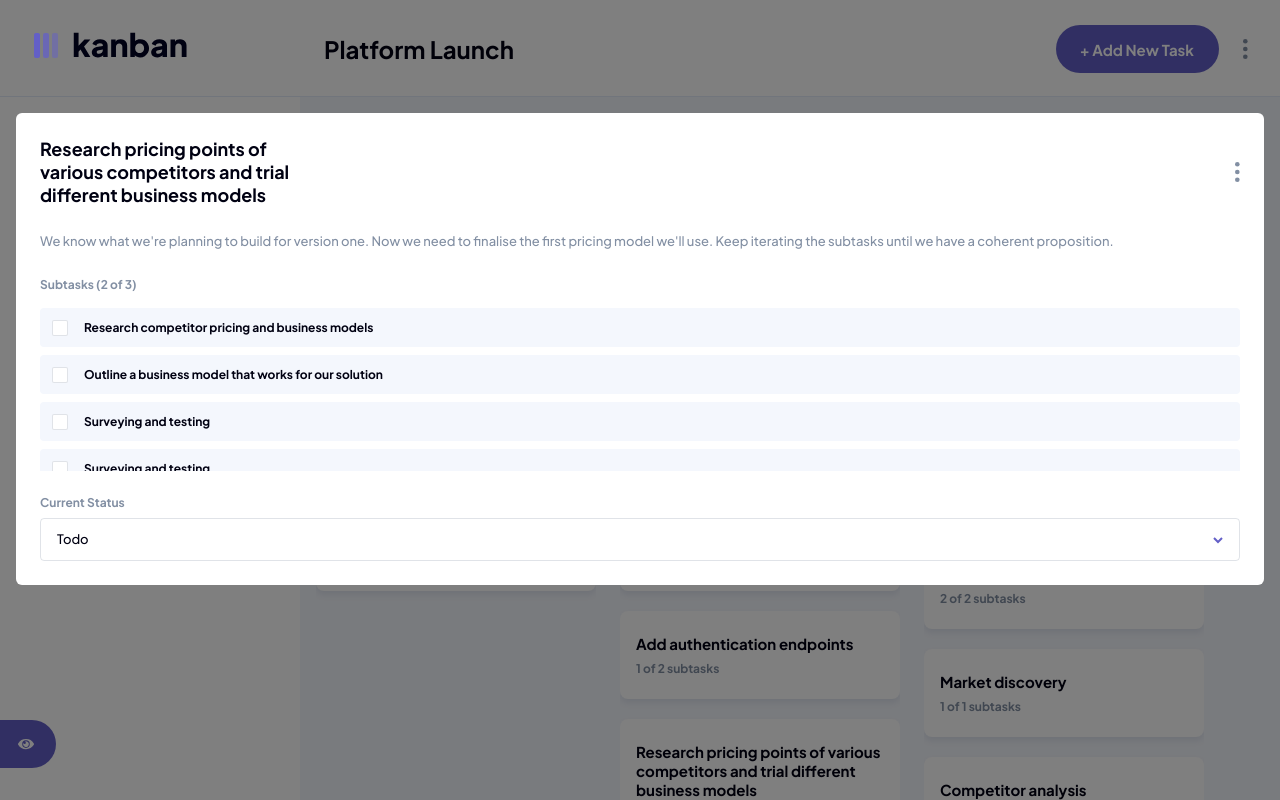
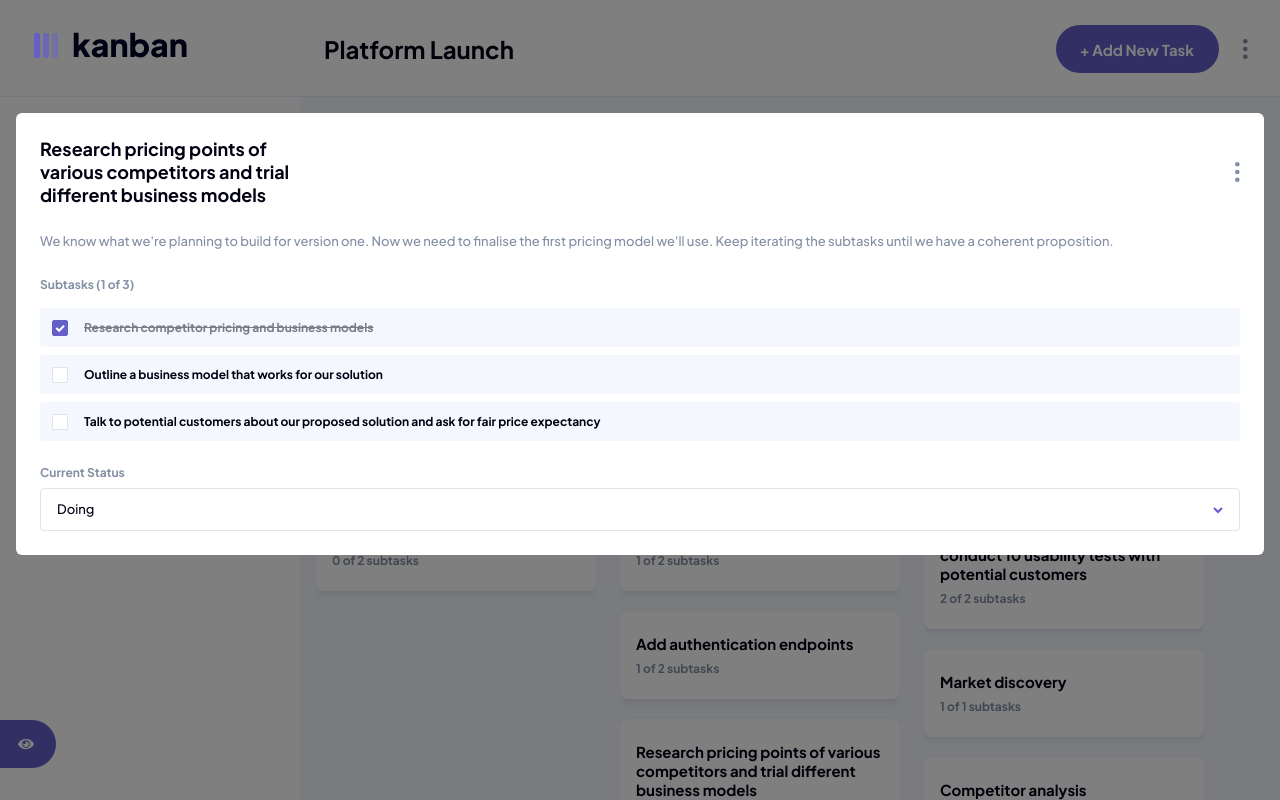
Before and after one commit to juandadev/kanban-board, a React (Create React App) app: page / in a window 1280 px wide. Both pictures are taken after a click on the element 760 px from the left and 782 px from the top of the page. Shown: the top 800 px of the page. Built offline with nearby package versions, Linux system fonts and the light colour scheme.

Commit message:
Displaying real data when selecting a task

```diff
--- a/src/components/DetailsPopUp/DetailsPopUp.jsx
+++ b/src/components/DetailsPopUp/DetailsPopUp.jsx
@@ -6,49 +6,61 @@ import Modal from '../Modal/Modal';
 import Subtask from '../Subtask/Subtask';
 import s from './DetailsPopUp.module.scss';
 
-export default function DetailsPopUp({ isModalOpen, onModalClose }) {
+export default function DetailsPopUp({ isModalOpen, onModalClose, task = {} }) {
+  if (Object.keys(task).length !== 0) {
+    const optionsObject = () =>
+      task.columnNames?.map((name) => ({ label: name, value: name.toLowerCase() })) || [];
+
+    const renderSubTasks = () =>
+      task.subtasks?.map((subtask, id) => (
+        <Subtask key={`subtask-${subtask.title}`} id={id} defaultChecked={subtask.isCompleted}>
+          {subtask.title}
+        </Subtask>
+      ));
+
+    const completedSubtasks = () => {
+      const completed = task.subtasks?.filter((subtask) => subtask.isCompleted) || [];
+
+      return completed?.length || 0;
+    };
+
     return (
       <Modal isModalOpen={isModalOpen} onModalClose={onModalClose} className={s.modal}>
         <div className={s.modalInfo}>
           <span className={s.modalTitle}>
-          <span className={s.modalTitleText}>
-            Research pricing points of various competitors and trial different business models
-          </span>
+            <span className={s.modalTitleText}>{task.title}</span>
             <Icon icon="vertical-ellipsis" className={s.modalTitleIcon} />
           </span>
-        <span className={s.modalDescription}>
-          We know what we&apos;re planning to build for version one. Now we need to finalise the
-          first pricing model we&apos;ll use. Keep iterating the subtasks until we have a coherent
-          proposition.
-        </span>
+          {task.description && <span className={s.modalDescription}>{task.description}</span>}
         </div>
         <div className={s.modalSubtasks}>
-        <span className={s.modalLabel}>Subtasks (2 of 3)</span>
-        <div className={s.subtaskContainer}>
-          <Subtask id={1}>Research competitor pricing and business models</Subtask>
-          <Subtask id={2}>Outline a business model that works for our solution</Subtask>
-          <Subtask id={3}>Surveying and testing</Subtask>
-          <Subtask id={4}>Surveying and testing</Subtask>
-          <Subtask id={5}>Surveying and testing</Subtask>
-          <Subtask id={6}>Surveying and testing</Subtask>
-          <Subtask id={7}>Surveying and testing</Subtask>
-        </div>
+          <span className={s.modalLabel}>
+            Subtasks ({`${completedSubtasks()} of ${task.subtasks?.length || 0}`})
+          </span>
+          <div className={s.subtaskContainer}>{renderSubTasks()}</div>
         </div>
         <div className={s.modalStatus}>
-        <Dropdown
-          label="Current Status"
-          options={[
-            { label: 'Todo', value: 'todo' },
-            { label: 'Doing', value: 'doing' },
-            { label: 'Done', value: 'done' }
-          ]}
-        />
+          <Dropdown label="Current Status" options={optionsObject()} defaultOption={task.status} />
         </div>
       </Modal>
     );
   }
 
+  return null;
+}
+
 DetailsPopUp.propTypes = {
   isModalOpen: PropTypes.bool.isRequired,
-  onModalClose: PropTypes.func.isRequired
+  onModalClose: PropTypes.func.isRequired,
+  task: PropTypes.shape({
+    title: PropTypes.string,
+    description: PropTypes.string,
+    status: PropTypes.string,
+    subtasks: PropTypes.arrayOf(
+      PropTypes.shape({
+        title: PropTypes.string,
+        isCompleted: PropTypes.bool
+      })
+    )
+  })
 };
--- a/src/components/DetailsPopUp/DetailsPopUp.module.scss
+++ b/src/components/DetailsPopUp/DetailsPopUp.module.scss
@@ -43,6 +43,7 @@
   display: flex;
   flex-direction: column;
   gap: 0.8rem;
-  height: 16.3rem;
+  height: fit-content;
+  max-height: 16.3rem;
   overflow-y:auto;
 }
--- a/src/components/Dropdown/Dropdown.jsx
+++ b/src/components/Dropdown/Dropdown.jsx
@@ -1,14 +1,27 @@
-import React, { useRef, useState } from 'react';
+import React, { useEffect, useRef, useState } from 'react';
 import PropTypes from 'prop-types';
 import Icon from '../Icon/Icon';
 import useOnClickOutside from '../../hooks/useOnClickOutside';
 import s from './Dropdown.module.scss';
 
 export default function Dropdown(props) {
-  const { label = null, options, onChange = null, containerClassName = '' } = props;
+  const {
+    label = null,
+    options,
+    onChange = null,
+    containerClassName = '',
+    defaultOption = ''
+  } = props;
   const [dropdownClosed, setDropdownClosed] = useState(true);
   const [optionSelected, setOptionSelected] = useState(options[0]);
+  const getDefaultOption = options.filter((option) => option.label === defaultOption)[0];
   const ref = useRef();
+
+  useEffect(() => {
+    if (getDefaultOption.length !== 0) {
+      setOptionSelected(getDefaultOption);
+    }
+  }, []);
 
   useOnClickOutside([ref], () => {
     setDropdownClosed(true);
@@ -72,5 +85,6 @@ Dropdown.propTypes = {
     })
   ).isRequired,
   onChange: PropTypes.func,
-  containerClassName: PropTypes.string
+  containerClassName: PropTypes.string,
+  defaultOption: PropTypes.string
 };
--- a/src/components/Main/Main.jsx
+++ b/src/components/Main/Main.jsx
@@ -1,19 +1,24 @@
 import React, { memo, useState } from 'react';
 import PropTypes from 'prop-types';
 import Button from '../Button/Button';
+import DetailsPopUp from '../DetailsPopUp/DetailsPopUp';
 import s from './Main.module.scss';
-import DetailsPopUp from '../DetailsPopUp/DetailsPopUp';
 
 const Main = ({ containerClassName, activeBoard }) => {
   const { name, columns } = activeBoard;
   const [isDetailsModalOpen, setIsDetailsModalOpen] = useState(false);
+  const [activeTask, setActiveTask] = useState({});
 
-  const handleDetailsModal = () => {
+  const handleDetailsModal = (task, columnNames) => {
+    const newTaskObject = { ...task, columnNames };
+
     setIsDetailsModalOpen((state) => !state);
+    setActiveTask(newTaskObject);
   };
 
   const renderTasks = (tasks) => {
     const subtaskList = tasks.map((task) => task.subtasks);
+    const columnNames = columns.map((column) => column.name);
     const completedSubtasks = (index) =>
       subtaskList[index].filter((subtask) => subtask.isCompleted);
 
@@ -21,7 +26,7 @@ const Main = ({ containerClassName, activeBoard }) => {
       <div
         key={`${task.title.trim().toLowerCase()}`}
         className={s.task}
-        onClick={handleDetailsModal}
+        onClick={() => handleDetailsModal(task, columnNames)}
         aria-hidden>
         <span className={s.taskTitle}>{task.title}</span>
         <span className={s.taskSubtitle}>{`${completedSubtasks(index)?.length ?? '0'} of ${
@@ -53,7 +58,11 @@ const Main = ({ containerClassName, activeBoard }) => {
       ) : (
         <>{renderColumns()}</>
       )}
-      <DetailsPopUp isModalOpen={isDetailsModalOpen} onModalClose={handleDetailsModal} />
+      <DetailsPopUp
+        isModalOpen={isDetailsModalOpen}
+        onModalClose={handleDetailsModal}
+        task={activeTask}
+      />
     </main>
   );
 };
--- a/src/components/Subtask/Subtask.jsx
+++ b/src/components/Subtask/Subtask.jsx
@@ -4,12 +4,19 @@ import s from './Subtask.module.scss';
 import Icon from '../Icon/Icon';
 
 export default function Subtask(props) {
-  const { id, containerClassName, checkboxClassName, contentClassName, children } = props;
+  const {
+    id,
+    containerClassName = '',
+    checkboxClassName = '',
+    contentClassName = '',
+    children = '',
+    defaultChecked = false
+  } = props;
 
   return (
     <div>
       <label className={`${s.container} ${containerClassName}`} htmlFor={`subtask-${id}`}>
-        <input id={`subtask-${id}`} type="checkbox" />
+        <input id={`subtask-${id}`} type="checkbox" defaultChecked={defaultChecked} />
         <p className={`${s.content} ${contentClassName}`}>{children}</p>
         <span className={`${s.checkmark} ${checkboxClassName}`} />
         <Icon icon="check" className={s.icon} />
@@ -23,12 +30,6 @@ Subtask.propTypes = {
   containerClassName: PropTypes.string,
   checkboxClassName: PropTypes.string,
   contentClassName: PropTypes.string,
-  children: PropTypes.oneOfType([PropTypes.string, PropTypes.element])
+  children: PropTypes.oneOfType([PropTypes.string, PropTypes.element]),
+  defaultChecked: PropTypes.bool
 };
-
-Subtask.defaultProps = {
-  containerClassName: null,
-  checkboxClassName: null,
-  contentClassName: null,
-  children: ''
-};
```
Lines whose indentation alone changed are shown as unchanged.
